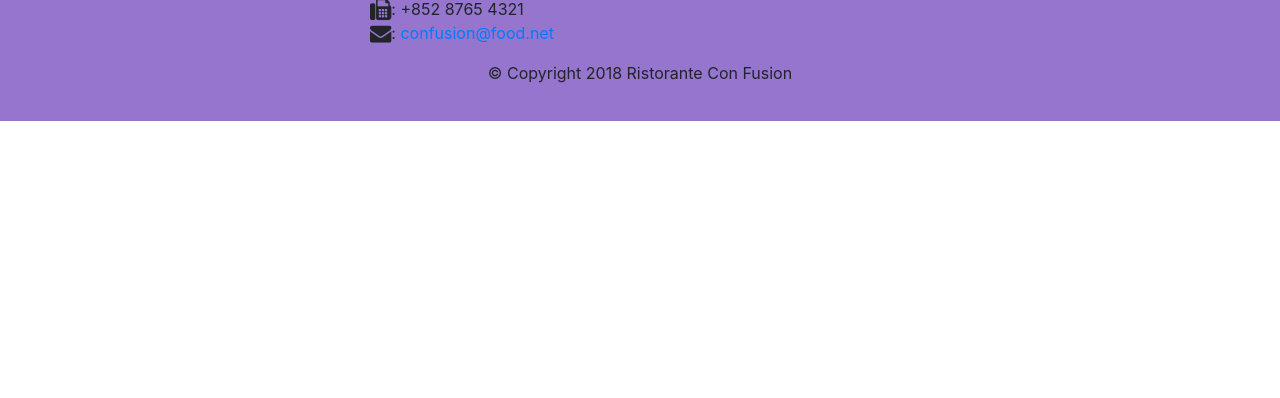
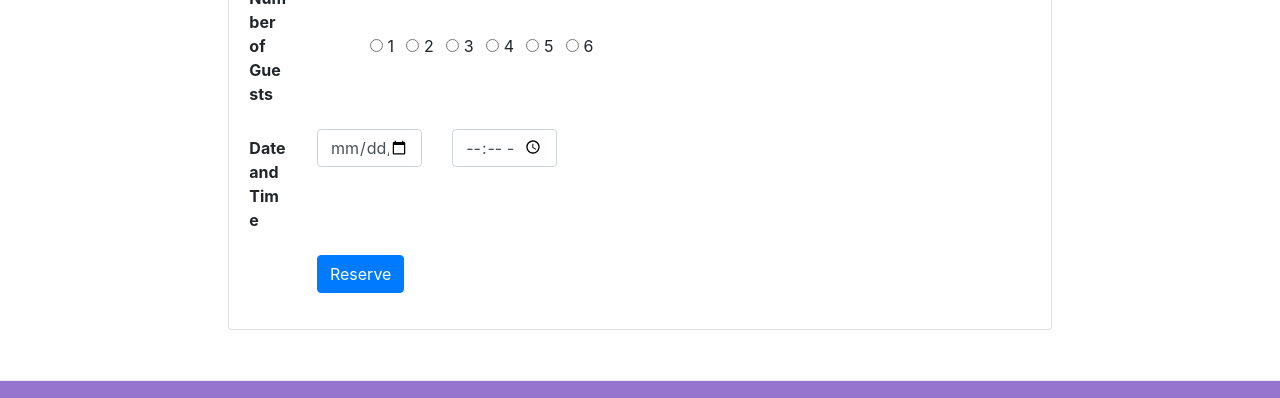
Before and after one commit to nmx88/Front-End-Web-UI-Frameworks-and-Tools-Bootstrap-4, a website: page Week 2/confusion/index.html in a window 1280 px wide. Shown: the part 1685-2083 px from the top of the page. Before the commit the page ends 1806 px from the top, so only its background shows below. Drawn offline with nearby package versions, Linux system fonts and the light colour scheme.

Commit message:
task 2 positioning img line 96 index.html

```diff
--- a/Week 2/confusion/index.html
+++ b/Week 2/confusion/index.html
@@ -92,7 +92,10 @@
           <h3>This Month's Promotions</h3>
         </div>
         <div class="col col-sm col-md">
-          <h2>Weekend Grand Buffet</h2>
+          <div class="media">
+            <img class="d-flex mr-3 img-thumbnail align-self-center" src="img/buffet.png" alt="buffet">
+            <div class="media-body">
+          <h2 class="mt-0">Weekend Grand Buffet <span class="badge badge-danger">NEW</span></h2>
           <p>
             Featuring mouthwatering combinations with a choice of five different
             salads, six enticing appetizers, six main entrees and five choicest
@@ -100,6 +103,8 @@
             per person
           </p>
         </div>
+      </div>
+      </div>
       </div>
 
       <div class="row row-content align-items-center">
@@ -123,6 +128,82 @@
         </div>
       </div>
     </div>
+
+
+    <div class="row row-content align-items-center justify-content-center">
+      <div class="col-xl-8 col-xs-12" >
+        <div class="card">
+          <h3 class="card-header bg-warning text-white <!--text-center-->">Reserve a Table</h3>
+          <div class="card-body">
+            <form>
+              <div class="form-group row">
+                <label for="optradio" class="col-xl-1 xs-12 col-form-label">
+                  <strong>Number of Guests</strong>
+                </label>
+
+              <div class="form-check-inline offset-1">
+                <label class="form-check-label" for="radio1">
+                  <input type="radio" class="form-check-input" id="radio1" name="optradio" value="option1">1
+                </label>
+              </div>
+
+              <div class="form-check-inline">
+                <label class="form-check-label" for="radio2">
+                  <input type="radio" class="form-check-input" id="radio2" name="optradio" value="option2">2
+                </label>
+              </div>
+
+              <div class="form-check-inline">
+                <label class="form-check-label" for="radio3">
+                  <input type="radio" class="form-check-input" id="radio3" name="optradio" value="option3">3
+                </label>
+              </div>
+
+              <div class="form-check-inline">
+                <label class="form-check-label" for="radio4">
+                  <input type="radio" class="form-check-input" id="radio4" name="optradio" value="option4">4
+                </label>
+              </div>
+
+              <div class="form-check-inline">
+                <label class="form-check-label" for="radio5">
+                  <input type="radio" class="form-check-input" id="radio5" name="optradio" value="option5">5
+                </label>
+              </div>
+
+              <div class="form-check-inline">
+                <label class="form-check-label" for="radio6">
+                  <input type="radio" class="form-check-input" id="radio6" name="optradio" value="option6">6
+                </label>
+              </div>
+            </div>
+
+        <div class="form-group row">
+          <label for="rendevouz" class="col-xl-1 col-xs-12 col-form-label">
+            <strong>Date and Time</strong>
+          </label>
+        <div class="col-xl-2 col-xs-12">
+          <input type="date" class="form-control" id="date" name="rendevouz" placeholder="Date">
+        </div>
+
+        <div class="col-xl-2 col-xs-12">
+          <input type="time" class="form-control" id="telnum" name="rendevouz" placeholder="Time">
+        </div>
+      </div>
+
+      <div class="form-group row">
+        <div class="offset-md-1 col-md-10">
+          <button type="submit" class="btn btn-primary">Reserve</button>
+        </div>
+      </div>
+
+
+            </form>
+        </div>
+      </div>
+      </div>
+    </div>
+
 
     <footer class="footer">
       <div class="container">
```
